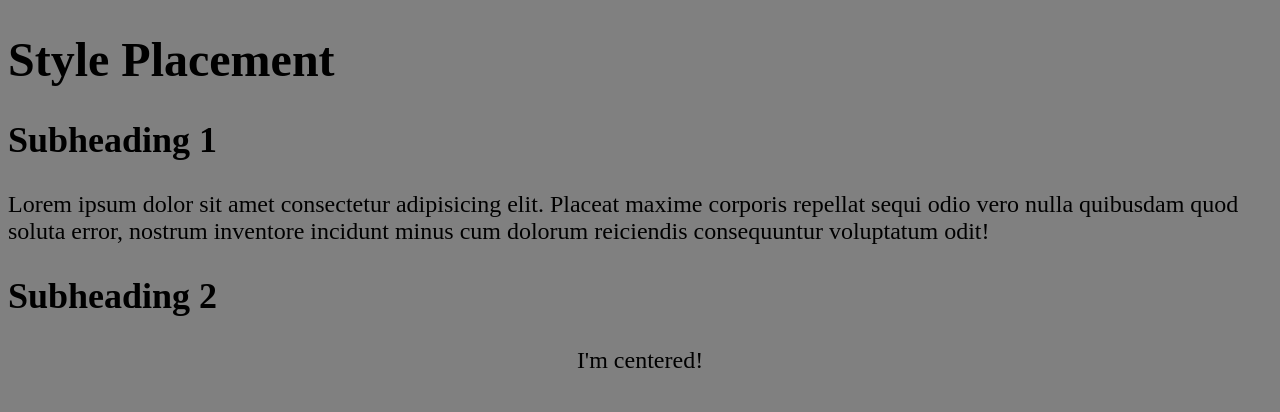
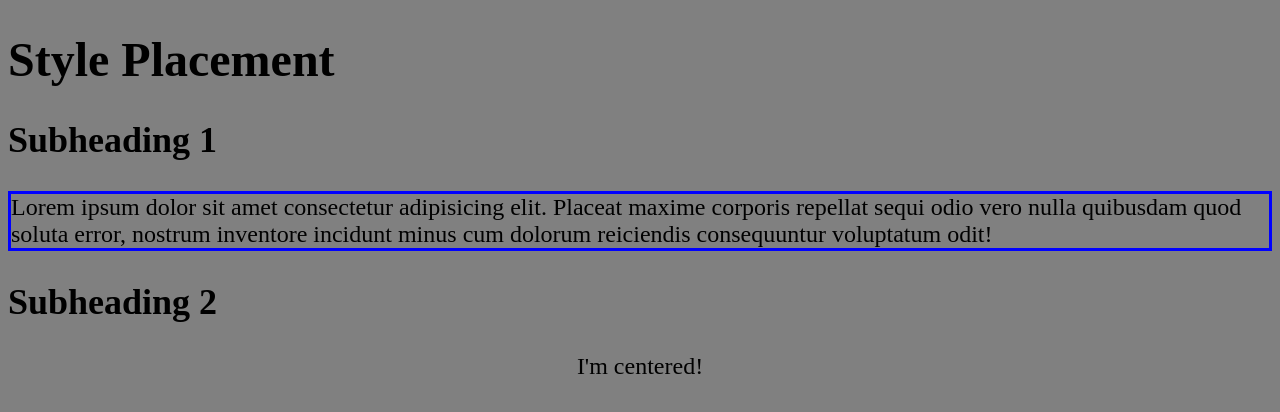
Before and after one commit to muratdeveli03/Coursera, a plain HTML site: page StylePlacement/index.html in a window 1280 px wide. Drawn offline with Linux system fonts and the light colour scheme.

Commit message:
style changed

```diff
--- a/StylePlacement/index.html
+++ b/StylePlacement/index.html
@@ -10,13 +10,15 @@
   <body>
     <h1>Style Placement</h1>
     <h2>Subheading 1</h2>
+    <section>
       <p>
         Lorem ipsum dolor sit amet consectetur adipisicing elit. Placeat maxime
         corporis repellat sequi odio vero nulla quibusdam quod soluta error,
         nostrum inventore incidunt minus cum dolorum reiciendis consequuntur
         voluptatum odit!
       </p>
+    </section>
     <h2>Subheading 2</h2>
-    <p style="text-align: center;">I'm centered!</p>
+    <p style="text-align: center">I'm centered!</p>
   </body>
 </html>
--- a/StylePlacement/style.css
+++ b/StylePlacement/style.css
@@ -2,3 +2,6 @@ body{
     background-color: grey;
     font-size: 24px;
 }
+section p{
+    border: 3px solid blue;
+}
```
Lines whose indentation alone changed are shown as unchanged.
